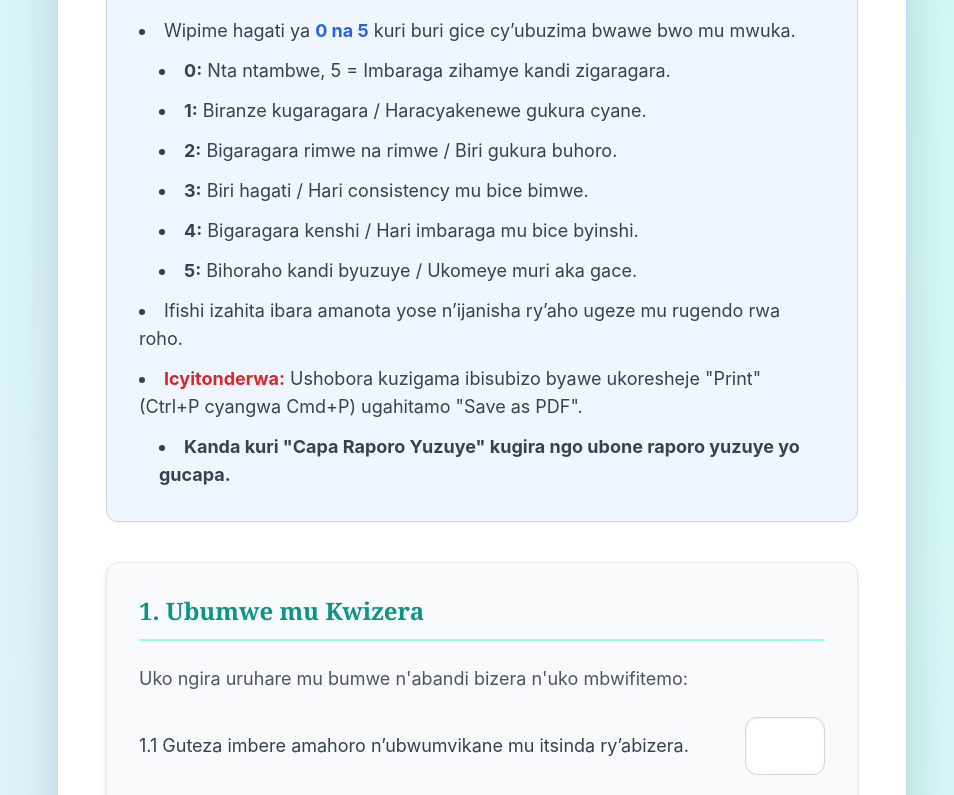
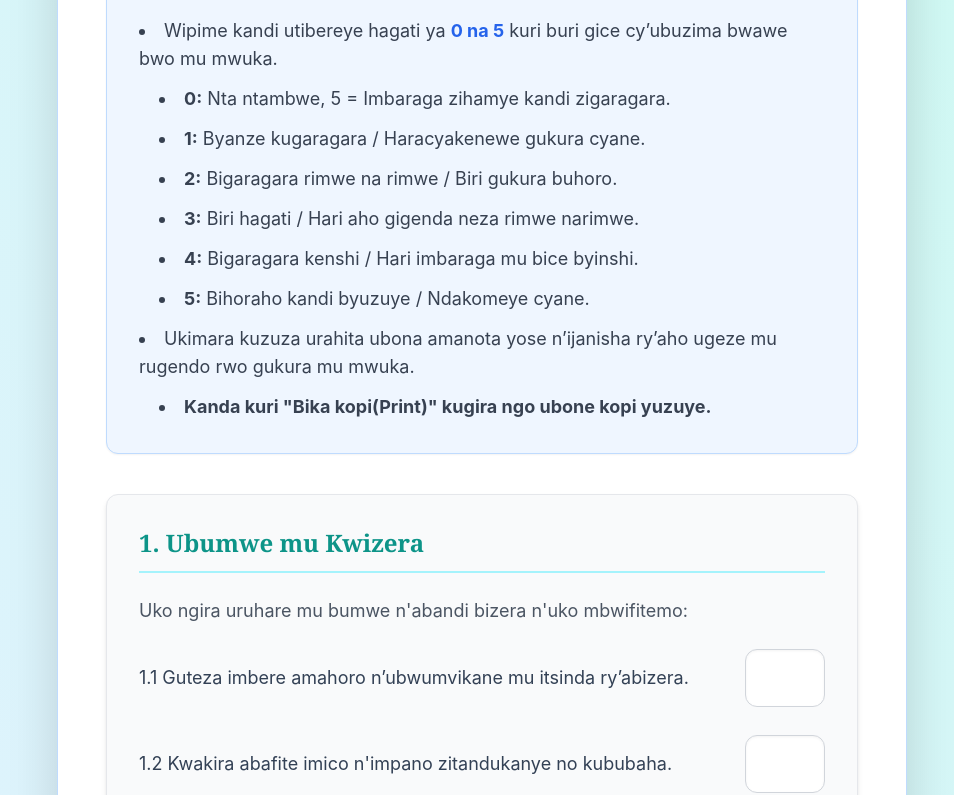
Before and after one commit to Alphonse6/spiritual_maturity_v.1, a plain HTML site: page index.html in a window 1280 px wide. Shown: the part 565-1360 px from the top of the page, without its empty margins (158-1112 px from the left). Drawn offline with nearby package versions, Linux system fonts and the light colour scheme.

Commit message:
Update index.html
Grammar updates

```diff
--- a/index.html
+++ b/index.html
@@ -227,16 +227,15 @@
         <section class="mb-8 md:mb-10 p-6 md:p-8 bg-blue-50 rounded-xl border border-blue-200 shadow-sm">
             <h2 class="text-2xl md:text-3xl font-bold text-blue-700 mb-4 md:mb-5">Uko Bikorwa:</h2>
             <ul class="list-disc list-inside text-gray-700 space-y-2 md:space-y-3 text-base md:text-lg">
-                <li>Wipime hagati ya <span class="font-bold text-blue-600">0 na 5</span> kuri buri gice cy’ubuzima bwawe bwo mu mwuka.</li>
+                <li>Wipime kandi utibereye hagati ya <span class="font-bold text-blue-600">0 na 5</span> kuri buri gice cy’ubuzima bwawe bwo mu mwuka.</li>
                 <li class="ml-4 md:ml-5"><strong>0:</strong> Nta ntambwe, 5 = Imbaraga zihamye kandi zigaragara.</li>
-                <li class="ml-4 md:ml-5"><strong>1:</strong> Biranze kugaragara / Haracyakenewe gukura cyane.</li>
+                <li class="ml-4 md:ml-5"><strong>1:</strong> Byanze kugaragara / Haracyakenewe gukura cyane.</li>
                 <li class="ml-4 md:ml-5"><strong>2:</strong> Bigaragara rimwe na rimwe / Biri gukura buhoro.</li>
-                <li class="ml-4 md:ml-5"><strong>3:</strong> Biri hagati / Hari consistency mu bice bimwe.</li>
+                <li class="ml-4 md:ml-5"><strong>3:</strong> Biri hagati / Hari aho gigenda neza rimwe narimwe.</li>
                 <li class="ml-4 md:ml-5"><strong>4:</strong> Bigaragara kenshi / Hari imbaraga mu bice byinshi.</li>
-                <li class="ml-4 md:ml-5"><strong>5:</strong> Bihoraho kandi byuzuye / Ukomeye muri aka gace.</li>
-                <li>Ifishi izahita ibara amanota yose n’ijanisha ry’aho ugeze mu rugendo rwa roho.</li>
-                <li><span class="font-bold text-red-600">Icyitonderwa:</span> Ushobora kuzigama ibisubizo byawe ukoresheje "Print" (Ctrl+P cyangwa Cmd+P) ugahitamo "Save as PDF".</li>
-                <li class="ml-4 md:ml-5"><strong>Kanda kuri "Capa Raporo Yuzuye" kugira ngo ubone raporo yuzuye yo gucapa.</strong></li>
+                <li class="ml-4 md:ml-5"><strong>5:</strong> Bihoraho kandi byuzuye / Ndakomeye cyane.</li>
+                <li>Ukimara kuzuza urahita ubona amanota yose n’ijanisha ry’aho ugeze mu rugendo rwo gukura mu mwuka.</li>
+                <li class="ml-4 md:ml-5"><strong>Kanda kuri "Bika kopi(Print)" kugira ngo ubone kopi yuzuye.</strong></li>
             </ul>
         </section>
 
@@ -251,11 +250,11 @@
                         <input type="number" id="score1_1" name="score1_1" min="0" max="5" class="p-2 sm:p-3.5 border border-gray-300 text-center text-lg sm:text-xl focus:outline-none">
                     </div>
                     <div class="flex flex-col sm:flex-row items-start sm:items-center justify-between gap-4">
-                        <label for="score1_2" class="block flex-grow mr-4 sm:mr-6 text-base sm:text-lg question-label">1.2 Kwakira abifite impano zitandukanye no kububaha.</label>
+                        <label for="score1_2" class="block flex-grow mr-4 sm:mr-6 text-base sm:text-lg question-label">1.2 Kwakira abafite imico n'impano zitandukanye no kububaha.</label>
                         <input type="number" id="score1_2" name="score1_2" min="0" max="5" class="p-2 sm:p-3.5 border border-gray-300 text-center text-lg sm:text-xl focus:outline-none">
                     </div>
                     <div class="flex flex-col sm:flex-row items-start sm:items-center justify-between gap-4">
-                        <label for="score1_3" class="block flex-grow mr-4 sm:mr-6 text-base sm:text-lg question-label">1.3 Gushyira hamwe n’abandi mu ntego z’Imana.</label>
+                        <label for="score1_3" class="block flex-grow mr-4 sm:mr-6 text-base sm:text-lg question-label">1.3 Gushyira hamwe n’abandi .</label>
                         <input type="number" id="score1_3" name="score1_3" min="0" max="5" class="p-2 sm:p-3.5 border border-gray-300 text-center text-lg sm:text-xl focus:outline-none">
                     </div>
                 </div>
@@ -303,7 +302,7 @@
 
             <!-- Page 3: Reflecting Christ's Fullness -->
             <div id="page-3" class="form-page bg-gray-50 p-6 md:p-8 rounded-xl shadow-md border border-gray-200">
-                <h3 class="text-xl sm:text-2xl font-bold category-header">4. Kugera ku Buzure bwa Kristo</h3>
+                <h3 class="text-xl sm:text-2xl font-bold category-header">4. Kugera ku rugero nk'urwa Kristo</h3>
                 <p class="text-base sm:text-lg text-gray-600 mb-4 md:mb-6">Uko ibikorwa byanjye n'imyifatire yanjye bigaragaza imico ya Yesu n'uko biteza imbere ubwami bwe:</p>
                 <div class="space-y-6 sm:space-y-7">
                     <div class="flex flex-col sm:flex-row items-start sm:items-center justify-between gap-4">
```
